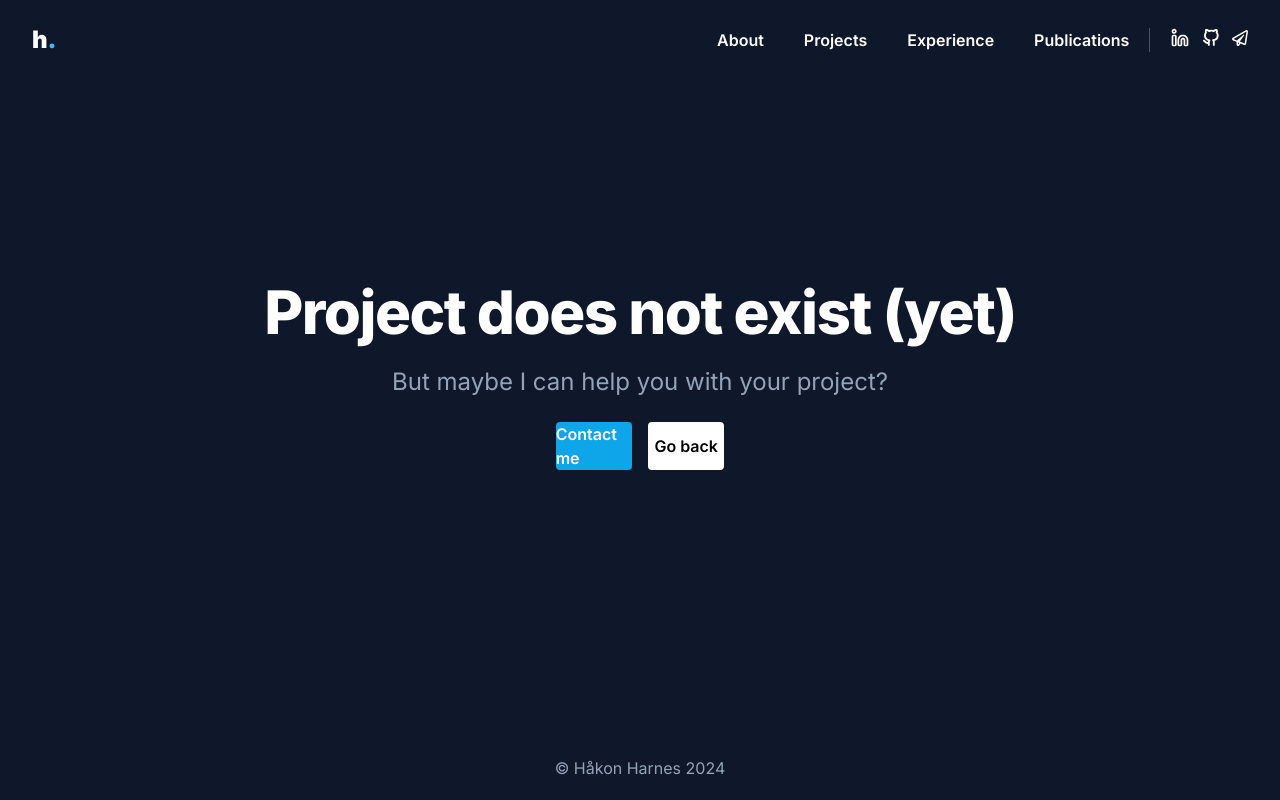
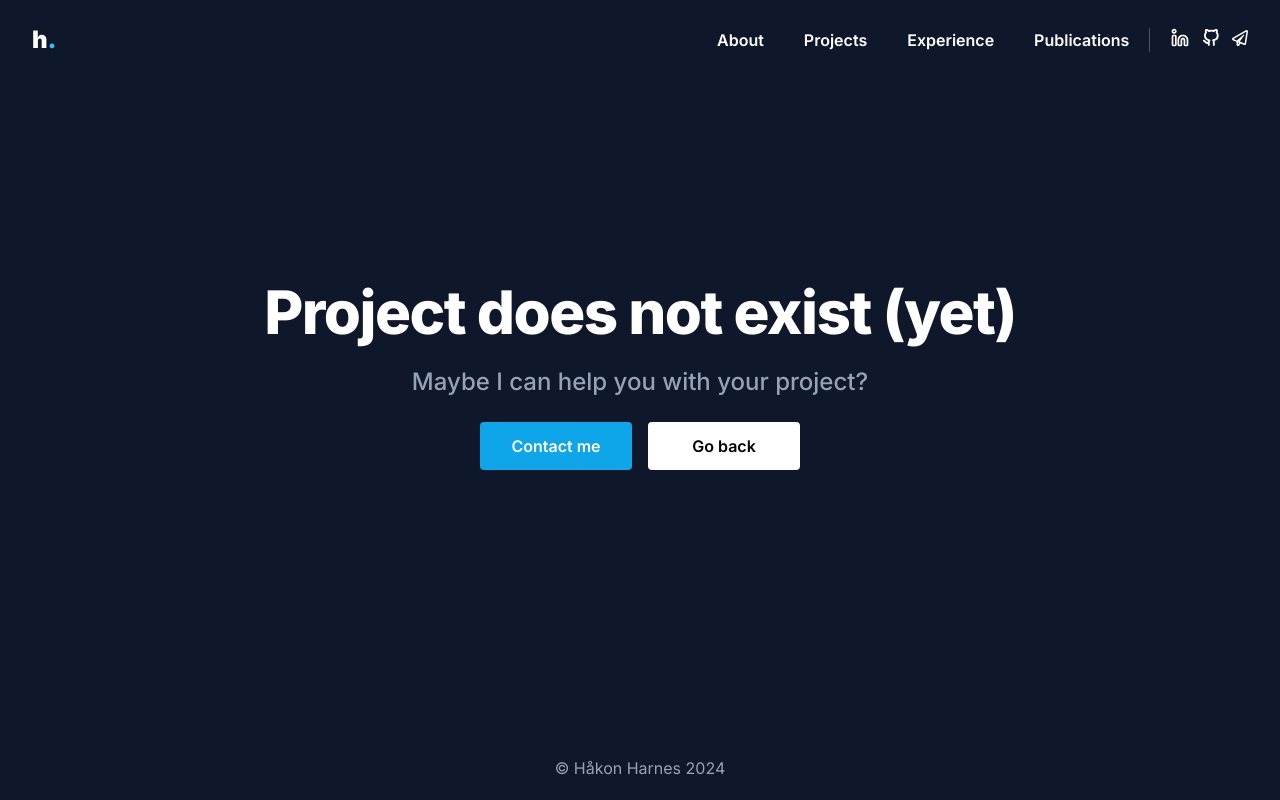
Before and after one commit to HakonHarnes/website, a Next.js app: page /projects/1 in a window 1280 px wide. Built offline with nearby package versions, Linux system fonts and the light colour scheme.

Commit message:
fix: broken project does not exits page

```diff
--- a/app/projects/[slug]/page.tsx
+++ b/app/projects/[slug]/page.tsx
@@ -25,14 +25,14 @@ export default function Page({ params }: ProjectProps) {
 
 function ProjectDoesNotExist() {
   return (
-    <section className="flex h-full flex-col items-center justify-center gap-6 py-20 sm:py-24 lg:py-32">
+    <section className="flex h-full flex-col items-center text-center justify-center gap-6 py-20 sm:py-24 lg:py-32">
       <h1 className="text-4xl font-extrabold tracking-tight dark:text-white md:text-4xl lg:text-6xl">
         Project does not exist (yet)
       </h1>
-      <p className="text-xl text-slate-400 lg:text-2xl">
-        But maybe I can help you with your project?
+      <p className="text-xl text-slate-400 lg:text-2xl font-medium">
+        Maybe I can help you with your project?
       </p>
-      <div className="flex gap-3 lg:gap-4">
+      <div className="flex gap-3 lg:gap-4 w-80">
         <Button href="mailto:hakon@harnes.co">Contact me</Button>
         <Button href="/" color="white">
           Go back
```
